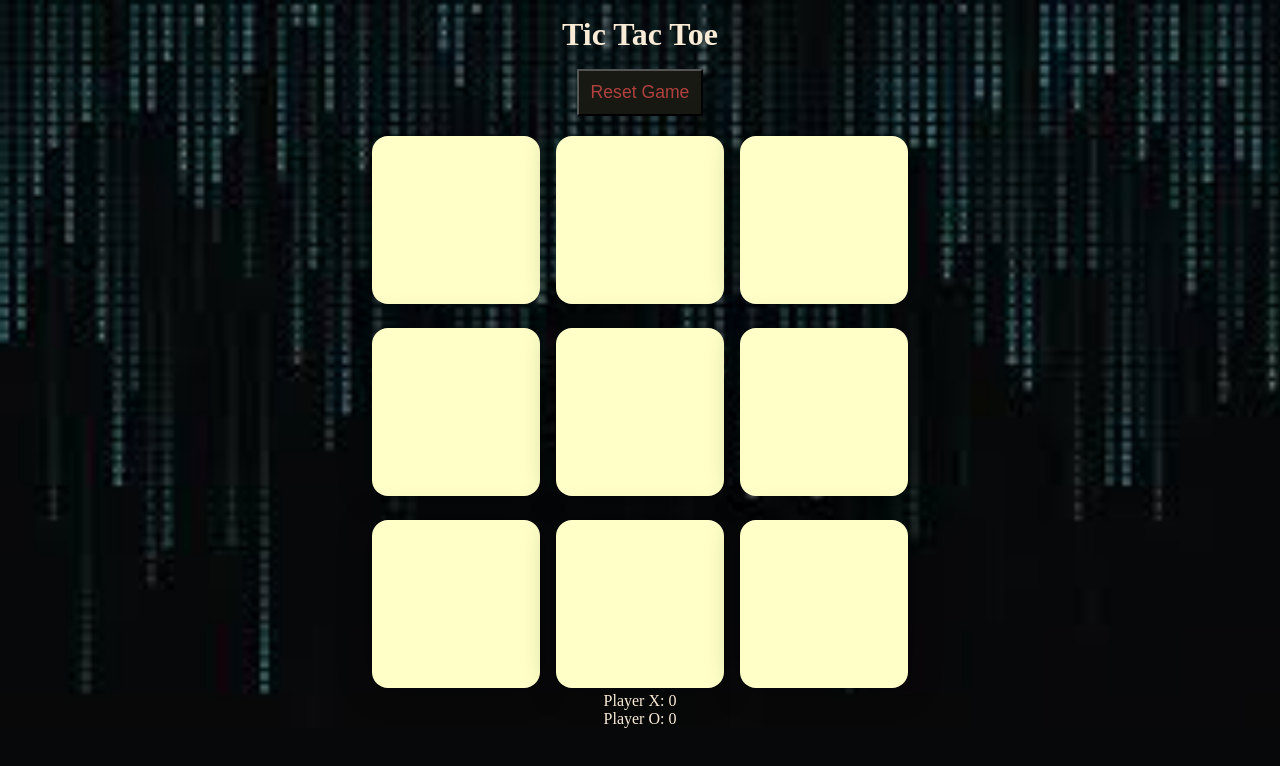
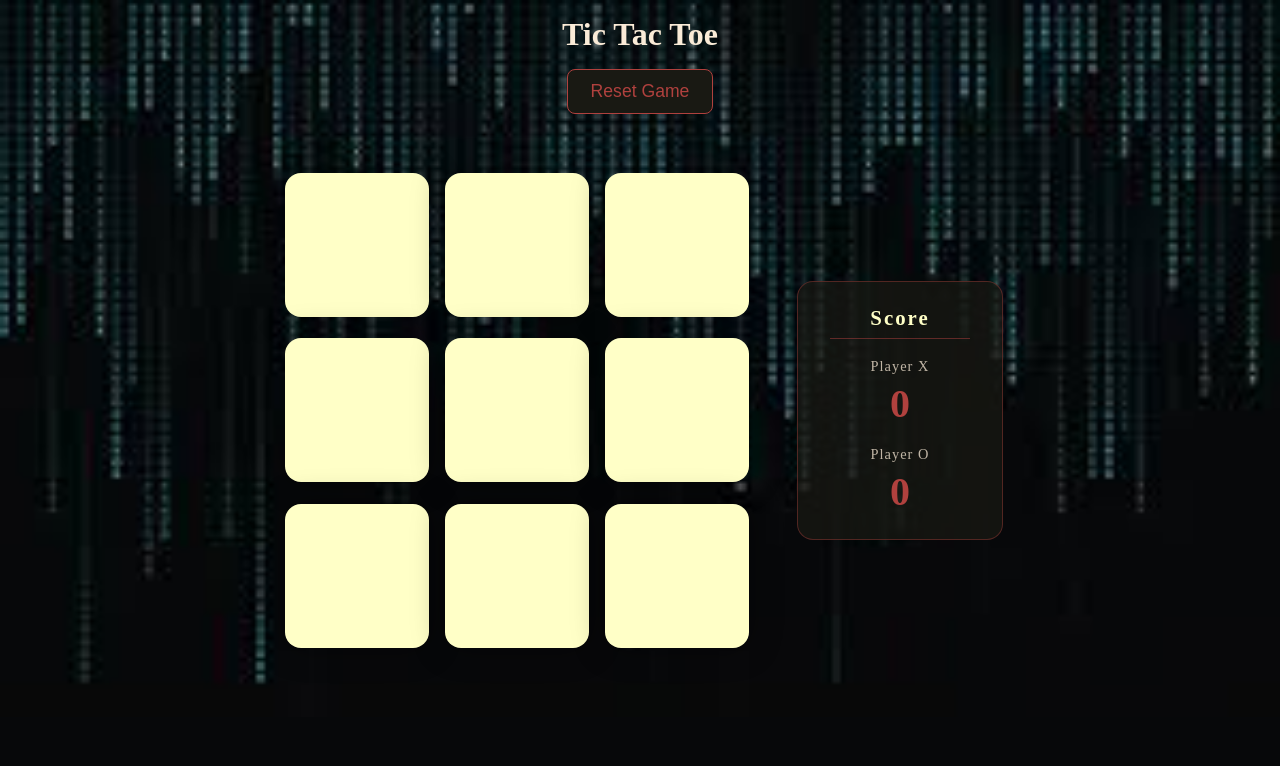
Before and after one commit to razamughal333/Tic-Tac-Toe, a plain HTML site: page index.html in a window 1280 px wide. Both pictures are taken after a click on the button "Reset Game". Drawn offline with Linux system fonts and the light colour scheme.

Commit message:
Final Changes Done

```diff
--- a/app.js
+++ b/app.js
@@ -3,9 +3,15 @@ let resetBtn = document.querySelector(".reset-btn");
 let newGameBtn = document.querySelector(".new-game");
 let msgContainer = document.querySelector(".msg-container");
 let msg = document.querySelector(".msg");
+let mainEl = document.querySelector("main");
 
-let turnO = true; //playerX, playerO
-let count = 0; //To Track Draw
+//player o, player x
+let turnO = true;
+let count = 0;
+
+// Score tracking
+let scoreX = 0;
+let scoreO = 0;
 
 const winPatterns = [
   [0, 1, 2],
@@ -23,16 +29,15 @@ const resetGame = () => {
   count = 0;
   enableBoxes();
   msgContainer.classList.add("hide");
+  mainEl.classList.remove("hide");
 };
 
 boxes.forEach((box) => {
   box.addEventListener("click", () => {
     if (turnO) {
-      //playerO
       box.innerText = "O";
       turnO = false;
     } else {
-      //playerX
       box.innerText = "X";
       turnO = true;
     }
@@ -48,7 +53,8 @@ boxes.forEach((box) => {
 });
 
 const gameDraw = () => {
-  msg.innerText = `Game was a Draw.`;
+  msg.innerText = `It's a Draw!`;
+  mainEl.classList.add("hide");
   msgContainer.classList.remove("hide");
   disableBoxes();
 };
@@ -67,9 +73,19 @@ const enableBoxes = () => {
 };
 
 const showWinner = (winner) => {
-  msg.innerText = `Congratulations, Winner is ${winner}`;
+  msg.innerText = `Player ${winner} Wins!`;
+  mainEl.classList.add("hide");
   msgContainer.classList.remove("hide");
   disableBoxes();
+
+  // Update score
+  if (winner === "X") {
+    scoreX++;
+    document.getElementById("playerX").innerText = scoreX;
+  } else {
+    scoreO++;
+    document.getElementById("playerO").innerText = scoreO;
+  }
 };
 
 const checkWinner = () => {
--- a/index.html
+++ b/index.html
@@ -11,9 +11,10 @@
       <p class="msg">Winner</p>
       <button class="new-game">New Game</button>
     </div>
-    <main class="hide2">
+    <main>
       <h1>Tic Tac Toe</h1>
       <button class="reset-btn">Reset Game</button>
+      <div class="game-area">
         <div class="container">
           <div class="game">
             <button class="box"></button>
@@ -28,8 +29,16 @@
           </div>
         </div>
         <div class="score">
-        <p>Player X: <span id="playerX">0</span></p>
-        <p>Player O: <span id="playerO">0</span></p>
+          <h2>Score</h2>
+          <div class="score-item">
+            <span class="score-label">Player X</span>
+            <span class="score-value" id="playerX">0</span>
+          </div>
+          <div class="score-item">
+            <span class="score-label">Player O</span>
+            <span class="score-value" id="playerO">0</span>
+          </div>
+        </div>
       </div>
     </main>
     <script src="app.js"></script>
--- a/style.css
+++ b/style.css
@@ -12,24 +12,36 @@ body {
   text-align: center;
 }
 
+/* MAIN LAYOUT */
+main {
+  display: flex;
+  flex-direction: column;
+  align-items: center;
+}
+
+/* Wraps the game grid & score side by side */
+.game-area {
+  display: flex;
+  justify-content: center;
+  align-items: center;
+  gap: 2.5rem;
+}
+
 /* CONTAINER | GAME | BOX */
-.hide2 {
-  visibility: visible;
-}
 .container {
   height: 70vh;
   display: flex;
   justify-content: center;
   align-items: center;
-  flex-wrap: wrap;
 }
+
 .game {
   display: flex;
   justify-content: center;
   align-items: center;
   flex-wrap: wrap;
-  height: 70vh;
-  width: 70vh;
+  height: 60vh;
+  width: 60vh;
   gap: 1rem;
 }
 
@@ -42,37 +54,97 @@ body {
   font-size: 2.9rem;
   color: #b0413e;
   background-color: #ffffc7;
+  cursor: pointer;
+  transition: transform 0.1s ease;
 }
 
-.box:hover {
-  height: 30.5%;
-  width: 30.5%;
+.box:hover:not(:disabled) {
+  transform: scale(1.05);
   border: 3px dotted black;
 }
 
-/*MESSAGE CONTAINER*/
+/* SCORE PANEL */
+.score {
+  display: flex;
+  flex-direction: column;
+  align-items: center;
+  gap: 1.2rem;
+  background-color: rgba(25, 25, 19, 0.75);
+  border: 1px solid rgba(176, 65, 62, 0.4);
+  border-radius: 1rem;
+  padding: 1.5rem 2rem;
+  min-width: 140px;
+}
+
+.score h2 {
+  font-size: 1.3rem;
+  letter-spacing: 2px;
+  color: #ffffc7;
+  border-bottom: 1px solid rgba(176, 65, 62, 0.5);
+  padding-bottom: 0.5rem;
+  width: 100%;
+  text-align: center;
+}
+
+.score-item {
+  display: flex;
+  flex-direction: column;
+  align-items: center;
+  gap: 0.3rem;
+}
+
+.score-label {
+  font-size: 0.9rem;
+  color: antiquewhite;
+  opacity: 0.75;
+  letter-spacing: 1px;
+}
+
+.score-value {
+  font-size: 2.5rem;
+  font-weight: bold;
+  color: #b0413e;
+}
+
+/* MESSAGE CONTAINER */
 .msg-container {
-  height: 100vmin;
+  height: 100vh;
+  width: 100vw;
   display: flex;
   justify-content: center;
   align-items: center;
   flex-direction: column;
   gap: 4rem;
+  position: fixed;
+  top: 0;
+  left: 0;
+  background-color: rgba(7, 8, 10, 0.8);
+  z-index: 10;
 }
+
 .hide {
   display: none;
 }
-#msg {
+
+.msg {
   color: #ffffc7;
   font-size: 5vmin;
 }
 
 .new-game {
-  padding: 0.7rem;
+  padding: 0.7rem 1.4rem;
   font-size: 1.1rem;
   background-color: #191913;
   color: #b0413e;
   border-radius: 0.7rem;
+  border: 1px solid #b0413e;
+  cursor: pointer;
+  transition: background-color 0.2s;
+}
+
+.new-game:hover {
+  background-color: #b0413e;
+  color: #ffffc7;
 }
 
 h1 {
@@ -81,8 +153,22 @@ h1 {
 
 .reset-btn {
   color: #b0413e;
-  padding: 0.7rem;
+  padding: 0.7rem 1.4rem;
   font-size: 1.1rem;
   background-color: #191913;
   margin: 1rem;
+  border: 1px solid #b0413e;
+  border-radius: 0.5rem;
+  cursor: pointer;
+  transition: background-color 0.2s;
 }
+
+.reset-btn:hover {
+  background-color: #b0413e;
+  color: #ffffc7;
+}
+
+html {
+  scroll-behavior: smooth;
+  transition: all 1s ease-in-out;
+}
```
Also changed, not shown: 1 other file. Lines whose indentation alone changed are shown as unchanged.
